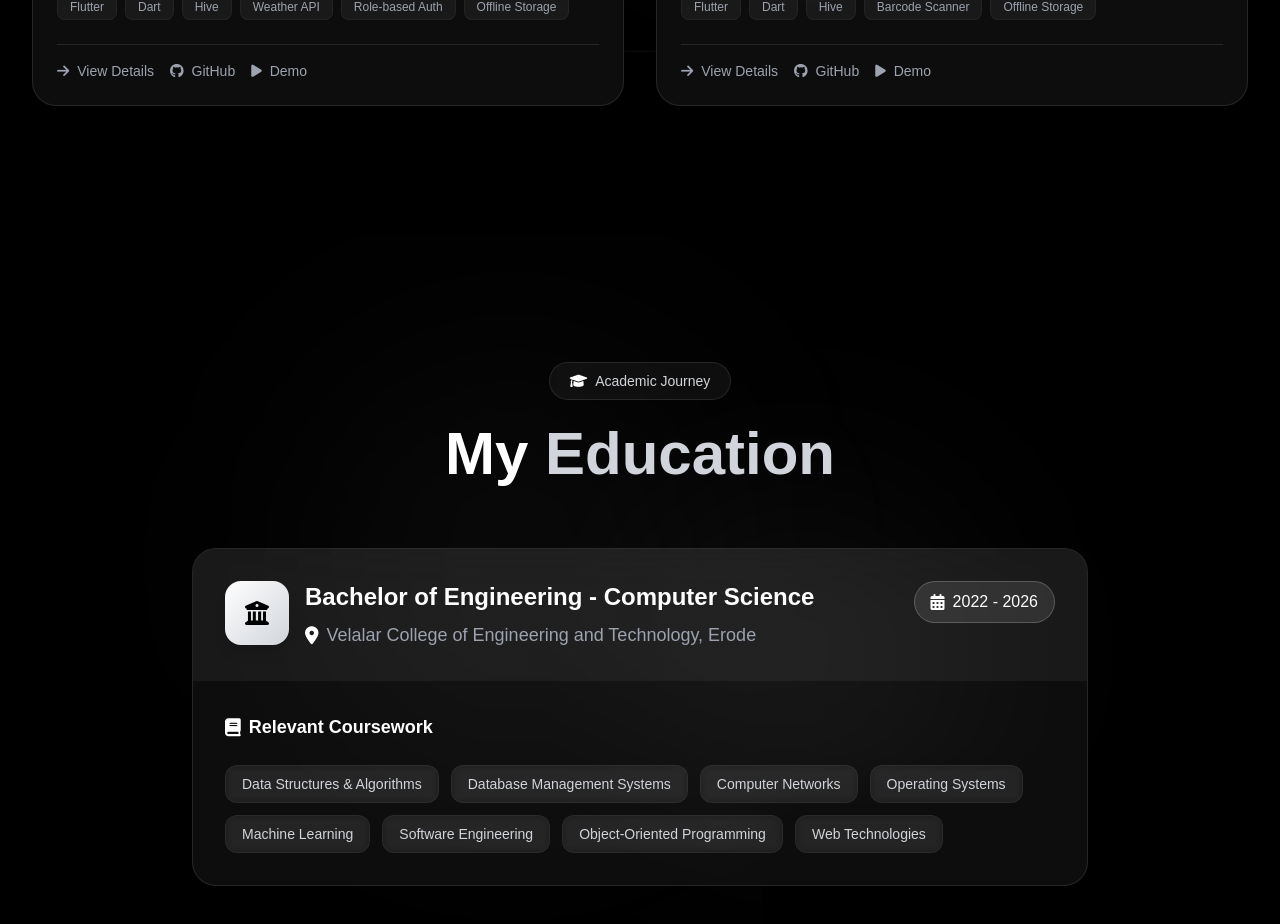
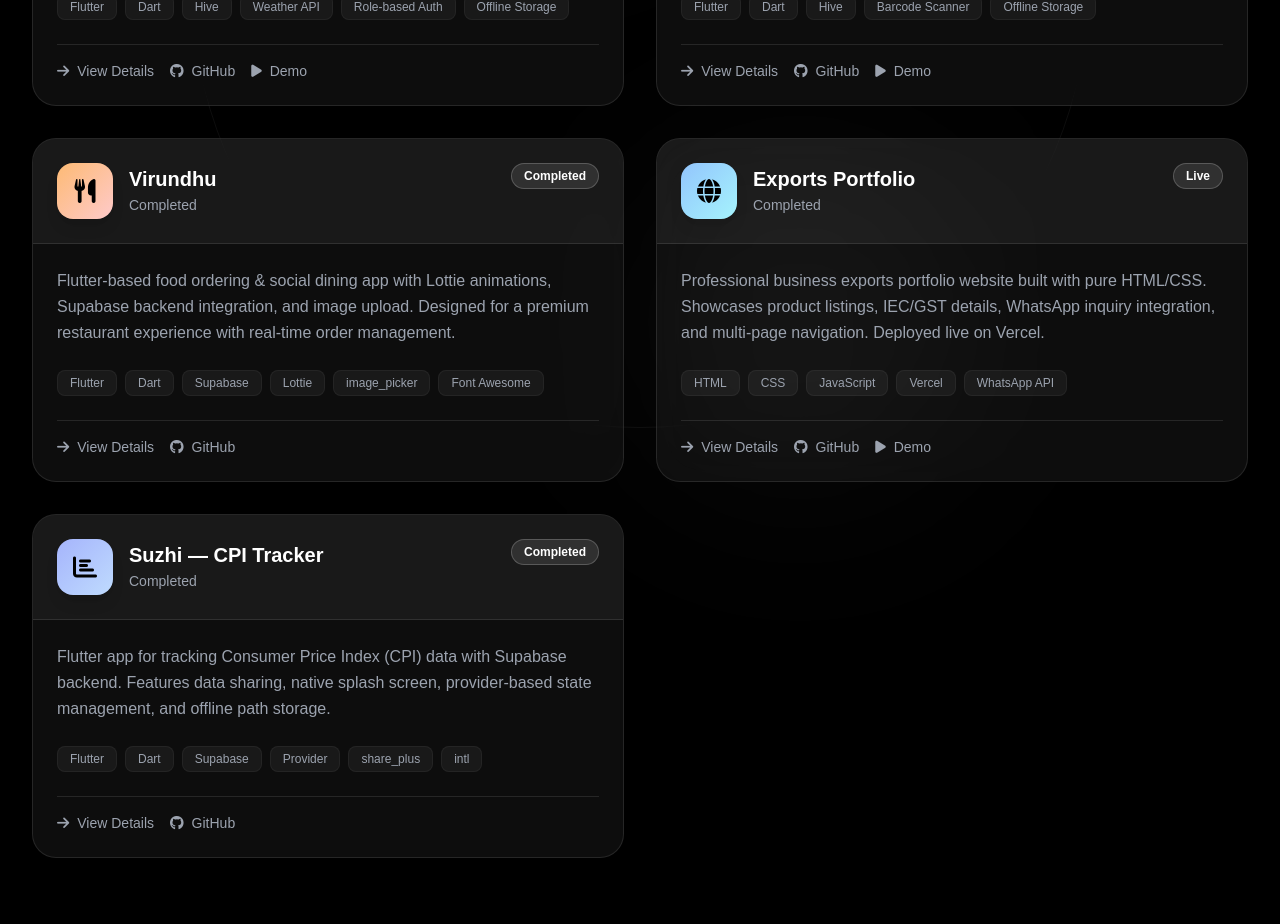
Before and after one commit to ChandraMohan1012/Portfolio, a Next.js app: page / in a window 1280 px wide. Shown: the part 4300-5224 px from the top of the page. Built offline with nearby package versions, Linux system fonts and the light colour scheme.

Commit message:
feat: add Virundhu, Exports Portfolio, and Suzhi to projects section

```diff
--- a/src/components/Projects.tsx
+++ b/src/components/Projects.tsx
@@ -74,6 +74,39 @@ const Projects = () => {
       technologies: ['Flutter', 'Dart', 'Hive', 'Barcode Scanner', 'Offline Storage'],
       github: 'https://github.com/ChandraMohan1012/Bill-Urai',
       demo: 'https://drive.google.com/file/d/1wfm9KKvzxlU9bVrnMkYxle1nJ_3EIksJ/view?usp=drivesdk'
+    },
+    {
+      title: 'Virundhu',
+      slug: 'virundhu',
+      icon: 'fas fa-utensils',
+      status: 'Completed',
+      gradient: 'from-orange-300 to-red-200',
+      description: 'Flutter-based food ordering & social dining app with Lottie animations, Supabase backend integration, and image upload. Designed for a premium restaurant experience with real-time order management.',
+      technologies: ['Flutter', 'Dart', 'Supabase', 'Lottie', 'image_picker', 'Font Awesome'],
+      github: 'https://github.com/ChandraMohan1012/Virundhu',
+      demo: null
+    },
+    {
+      title: 'Exports Portfolio',
+      slug: 'exports-portfolio',
+      icon: 'fas fa-globe',
+      status: 'Live',
+      gradient: 'from-blue-300 to-cyan-200',
+      description: 'Professional business exports portfolio website built with pure HTML/CSS. Showcases product listings, IEC/GST details, WhatsApp inquiry integration, and multi-page navigation. Deployed live on Vercel.',
+      technologies: ['HTML', 'CSS', 'JavaScript', 'Vercel', 'WhatsApp API'],
+      github: 'https://github.com/ChandraMohan1012/exports-portfolio',
+      demo: 'https://exports-portfolio.vercel.app'
+    },
+    {
+      title: 'Suzhi — CPI Tracker',
+      slug: 'suzhi-cpi-tracker',
+      icon: 'fas fa-chart-bar',
+      status: 'Completed',
+      gradient: 'from-indigo-300 to-blue-200',
+      description: 'Flutter app for tracking Consumer Price Index (CPI) data with Supabase backend. Features data sharing, native splash screen, provider-based state management, and offline path storage.',
+      technologies: ['Flutter', 'Dart', 'Supabase', 'Provider', 'share_plus', 'intl'],
+      github: 'https://github.com/ChandraMohan1012/CPI',
+      demo: null
     }
   ]
 
```
